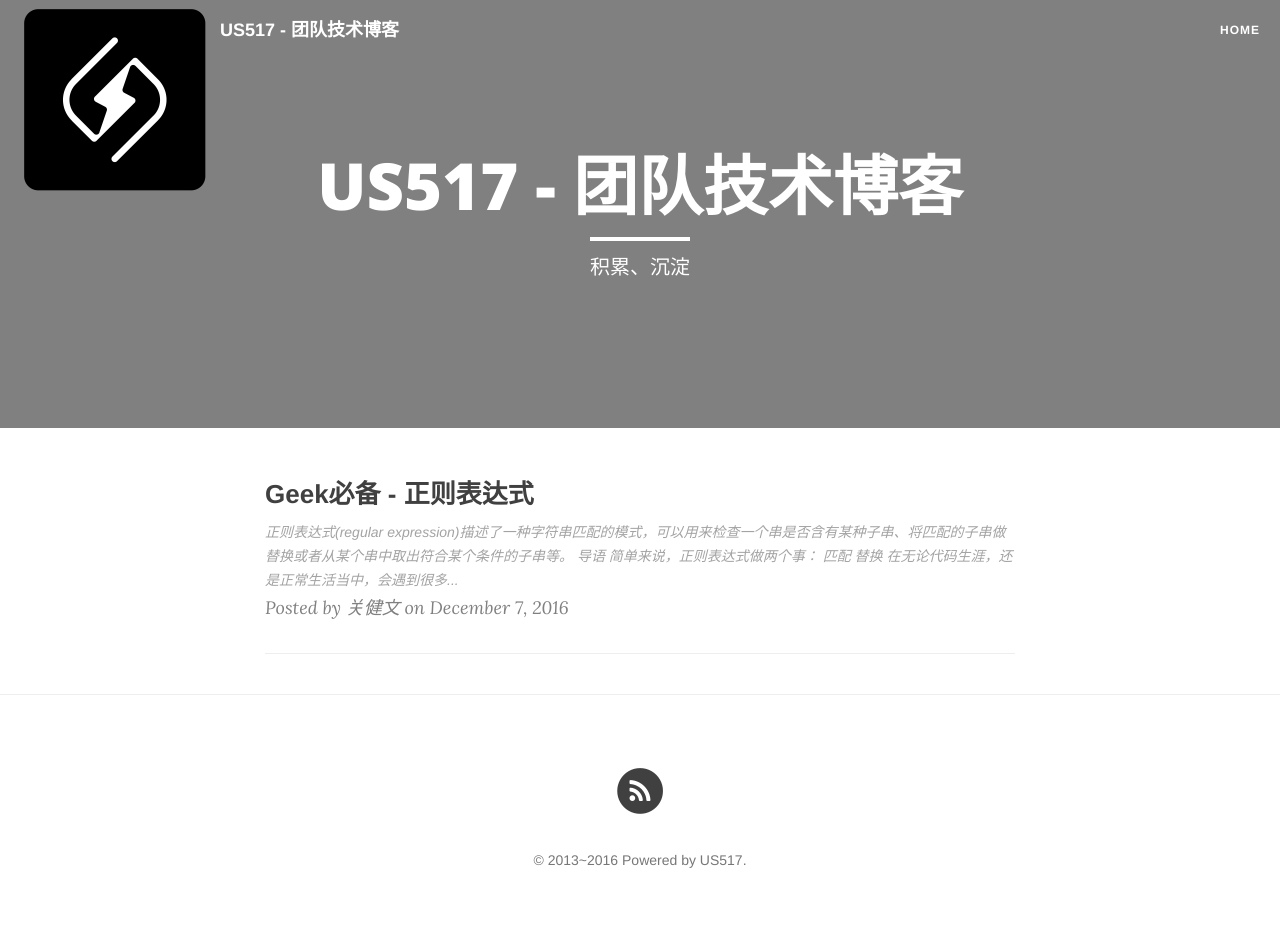
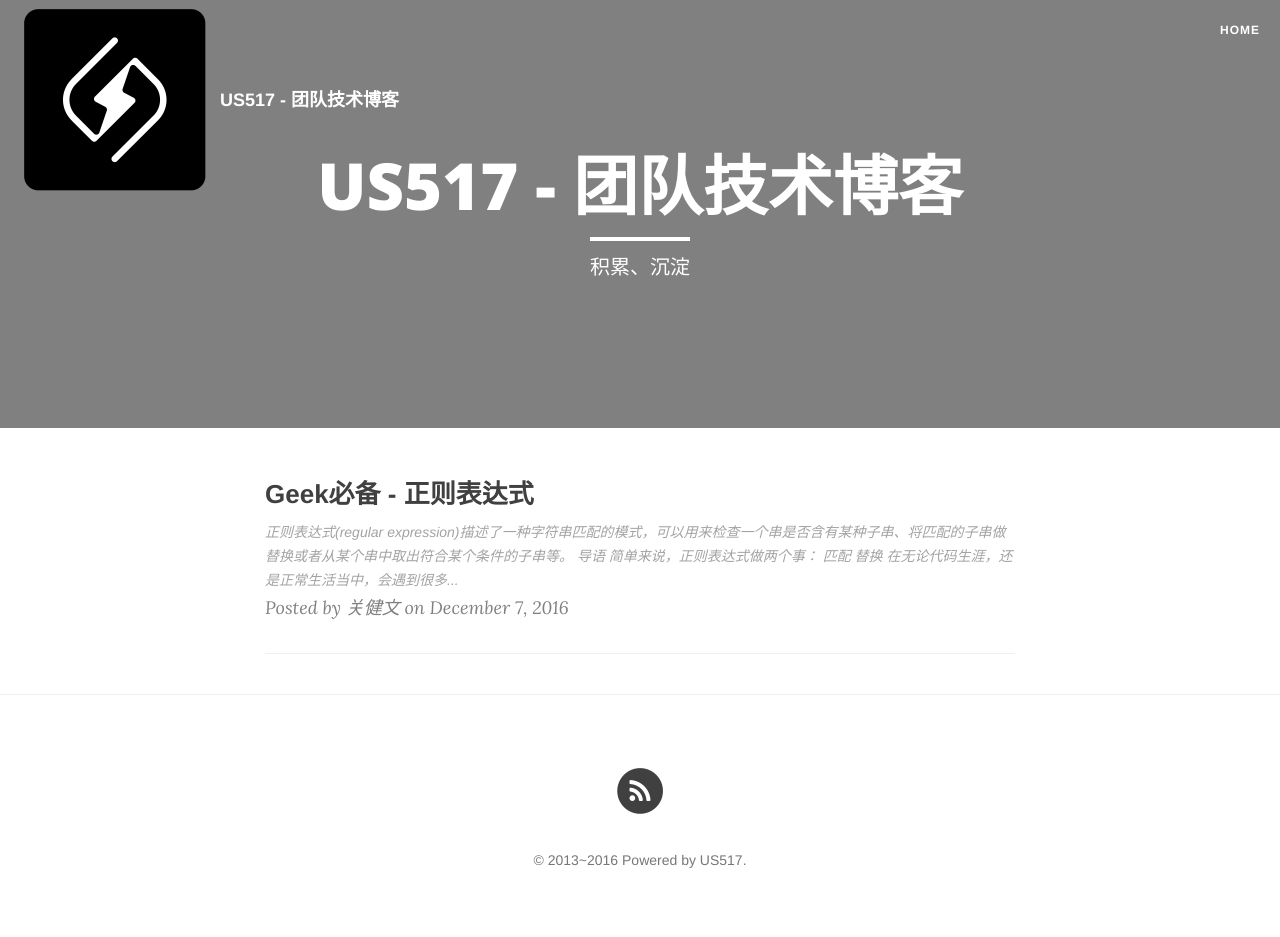
Before and after one commit to UST517/ust517.github.io, a Jekyll site: the page built from index.html, in a window 1280 px wide. Built offline with Jekyll 4.4.1, drawn with Linux system fonts in a browser that asks for light colours; nearby versions of some CDN libraries; the list of posts is cut into pages by our own code.

Commit message:
fix style

```diff
--- a/css/clean-blog.css
+++ b/css/clean-blog.css
@@ -117,7 +117,9 @@ hr.small {
 
 .head-logo {
   display: flex;
+  align-items: center;
 }
+
 .navbar-logo {
   width: 50;
   height: 50
@@ -141,7 +143,7 @@ hr.small {
   }
   .navbar-custom .navbar-brand {
     color: white;
-    padding: 20px;
+    padding-left: 20px;
   }
   .navbar-custom .navbar-brand:hover,
   .navbar-custom .navbar-brand:focus {
```
